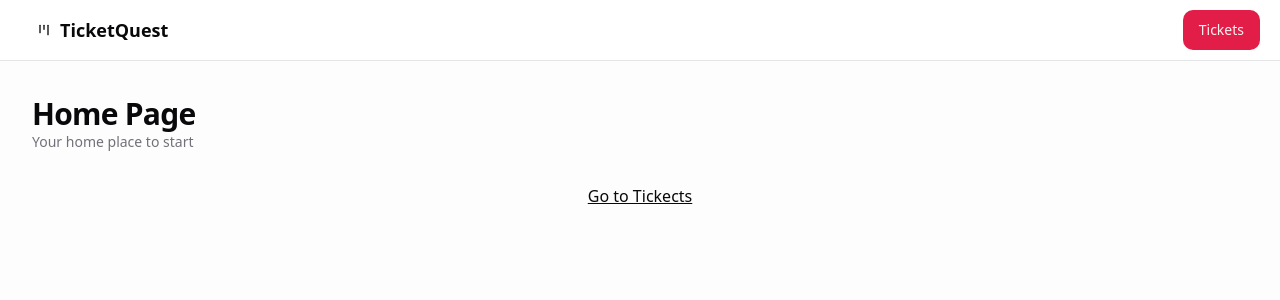
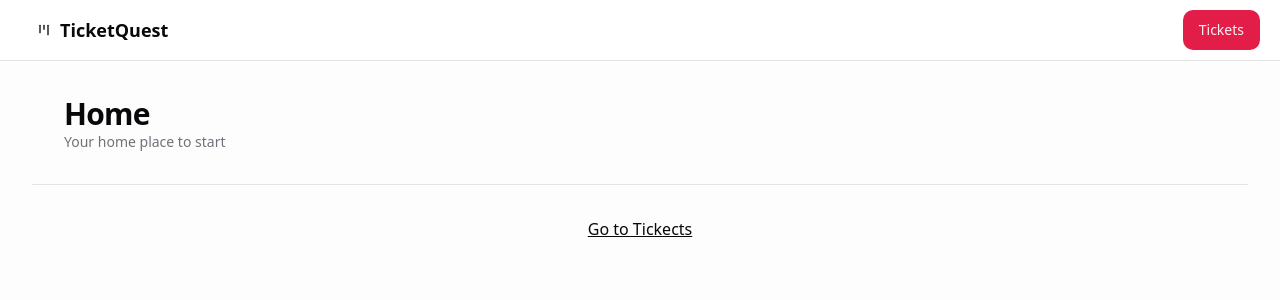
Before and after one commit to Ameeth05/ticket-quest, a Next.js app: page / in a window 1280 px wide. Shown: the top 300 px of the page. Built offline with nearby package versions, Linux system fonts and the light colour scheme.

Commit message:
Custom components

```diff
--- a/src/app/layout.tsx
+++ b/src/app/layout.tsx
@@ -1,10 +1,7 @@
 import "./globals.css";
-import { Kanban } from "lucide-react";
 import type { Metadata } from "next";
 import localFont from "next/font/local";
-import Link from "next/link";
-import { Button } from "@/components/ui/button";
-import { homePath, ticketsPath } from "@/paths";
+import Header from "@/components/header";
 
 const geistSans = localFont({
   src: "./fonts/GeistVF.woff",
@@ -31,26 +28,7 @@
       <body
         className={`${geistSans.variable} ${geistMono.variable} antialiased`}
       >
-        <nav className="flex justify-between px-5 py-2.5 border-b w-full bg-background/95 backdrop-blur fixed left-0 right-0 top-0 z-20 supports-backdrop-blur:bg-background/60">
-          <div>
-            <Button asChild variant="ghost">
-              <Link href={homePath()}>
-                <Kanban />
-                <h1 className="text-lg font-semibold">TicketQuest</h1>
-              </Link>
-            </Button>
-          </div>
-          <div>
-            <Button asChild>
-              <Link
-                href={ticketsPath()}
-                // another way of rendering button from shadcn
-              >
-                Tickets
-              </Link>
-            </Button>
-          </div>
-        </nav>
+        <Header />
         <main className="py-24 px-8 min-h-screen flex-1 overflow-y-auto overflow-x-hidden bg-secondary/20 flex flex-col">
           {children}
         </main>
--- a/src/app/page.tsx
+++ b/src/app/page.tsx
@@ -1,16 +1,11 @@
 import Link from "next/link";
+import Heading from "@/components/heading";
 import { ticketsPath } from "@/paths";
 
 export default function Home() {
   return (
     <div className="flex-1 flex flex-col gap-y-8">
-      <div>
-        <h2 className="text-3xl font-bold tracking-tight">Home Page</h2>
-        <p className="text-sm text-muted-foreground">
-          Your home place to start
-        </p>
-      </div>
-
+      <Heading title="Home" description="Your home place to start" />
       <div className="flex-1 flex flex-col items-center">
         <Link href={ticketsPath()} className="underline">
           Go to Tickects
--- a/src/app/tickets/page.tsx
+++ b/src/app/tickets/page.tsx
@@ -1,5 +1,6 @@
 import { CircleCheck, FileText, Pencil } from "lucide-react";
 import Link from "next/link";
+import Heading from "@/components/heading";
 import {
   Card,
   CardContent,
@@ -7,7 +8,6 @@
   CardHeader,
   CardTitle,
 } from "@/components/ui/card";
-import { Separator } from "@/components/ui/separator";
 import { initialTickets } from "@/data";
 import { ticketPath } from "@/paths";
 
@@ -20,14 +20,7 @@
 export default function Page() {
   return (
     <div className="flex-1 flex flex-col gap-y-8">
-      <div>
-        <h2 className="text-3xl font-bold tracking-tight">Tickets</h2>
-        <p className="text-sm text-muted-foreground">
-          All your tickets at one place
-        </p>
-      </div>
-
-      <Separator />
+      <Heading title = "Tickets" description="All your tickets at one place" />
       <div className="flex-1 flex flex-col items-center gap-y-4">
         {initialTickets.map((ticket) => (
           <Card key={ticket.id} className="w-full max-w-[420px] ">
--- /dev/null
+++ b/src/components/header.tsx
@@ -0,0 +1,29 @@
+import { Kanban } from "lucide-react";
+import Link from "next/link";
+import { homePath, ticketsPath } from "@/paths";
+import { Button } from "./ui/button";
+
+export default function Header() {
+  return (
+    <nav className="flex justify-between px-5 py-2.5 border-b w-full bg-background/95 backdrop-blur fixed left-0 right-0 top-0 z-20 supports-backdrop-blur:bg-background/60">
+      <div>
+        <Button asChild variant="ghost">
+          <Link href={homePath()}>
+            <Kanban />
+            <h1 className="text-lg font-semibold">TicketQuest</h1>
+          </Link>
+        </Button>
+      </div>
+      <div>
+        <Button asChild>
+          <Link
+            href={ticketsPath()}
+            // another way of rendering button from shadcn
+          >
+            Tickets
+          </Link>
+        </Button>
+      </div>
+    </nav>
+  );
+}
--- /dev/null
+++ b/src/components/heading.tsx
@@ -0,0 +1,21 @@
+import { Separator } from "./ui/separator";
+
+type HeadingPageProps = {
+  title: string;
+  description?: string;
+};
+
+export default function Heading({ title, description }: HeadingPageProps) {
+  return (
+    <>
+      <div className="px-8">
+        <h2 className="text-3xl font-bold tracking-tight">{title}</h2>
+        {description && (
+          <p className="text-sm text-muted-foreground">{description}</p>
+        )}
+      </div>
+
+      <Separator />
+    </>
+  );
+}
--- /dev/null
+++ b/src/components/placeholder.tsx
@@ -0,0 +1,3 @@
+export default function Placeholder({ label }: { label: string }) {
+  return <h2 className="text-lg text-center">{label}</h2>;
+}
```
Also changed, not shown: src/app/tickets/[ticketId]/page.tsx (+4 -4 lines).
